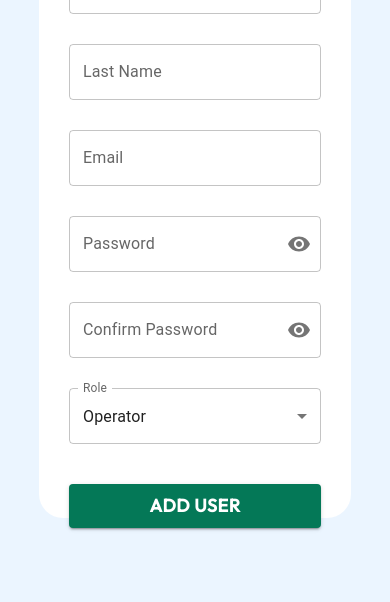
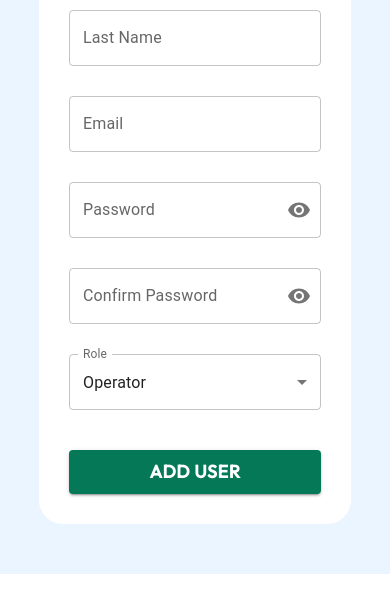
Before and after one commit to devnuckles/automation, a React app in the folder client/: page /add_user in a window 390 px wide. Shown: the part 242-844 px from the top of the page. Built offline with nearby package versions, Linux system fonts and the light colour scheme; a web font is replaced by a local one.

Commit message:
responsive issue solved of add user page

```diff
--- a/client/src/modules/platform/users/components/addUser/AddUser.js
+++ b/client/src/modules/platform/users/components/addUser/AddUser.js
@@ -61,7 +61,7 @@ const AddUser = () => {
               sx={{ width: "100%", mt: "30px" }}
               id="outlined-basic"
               type="text"
-              value=""
+              // value=""
               label="First Name"
               variant="outlined"
             />
@@ -69,7 +69,7 @@ const AddUser = () => {
               sx={{ width: "100%", mt: "30px" }}
               id="outlined-basic"
               type="text"
-              value=""
+              // value=""
               label="Last Name"
               variant="outlined"
             />
@@ -77,7 +77,7 @@ const AddUser = () => {
               sx={{ width: "100%", mt: "30px" }}
               id="outlined-basic"
               type="email"
-              value=""
+              // value=""
               label="Email"
               variant="outlined"
             />
--- a/client/src/modules/platform/users/components/addUser/addUser.css
+++ b/client/src/modules/platform/users/components/addUser/addUser.css
@@ -8,6 +8,15 @@
     color: #000;
 }
 
+@media only screen and (max-width: 1880px) {
+    .add_user_main{
+        width: 100%;
+        height: 100%;
+        padding-top: 50px;
+        padding-bottom: 50px;
+    }
+}
+
 @media only screen and (max-width: 380px) {
     .add_user_main{
         width: 100%;
```
Also changed, not shown: 3 other files.
